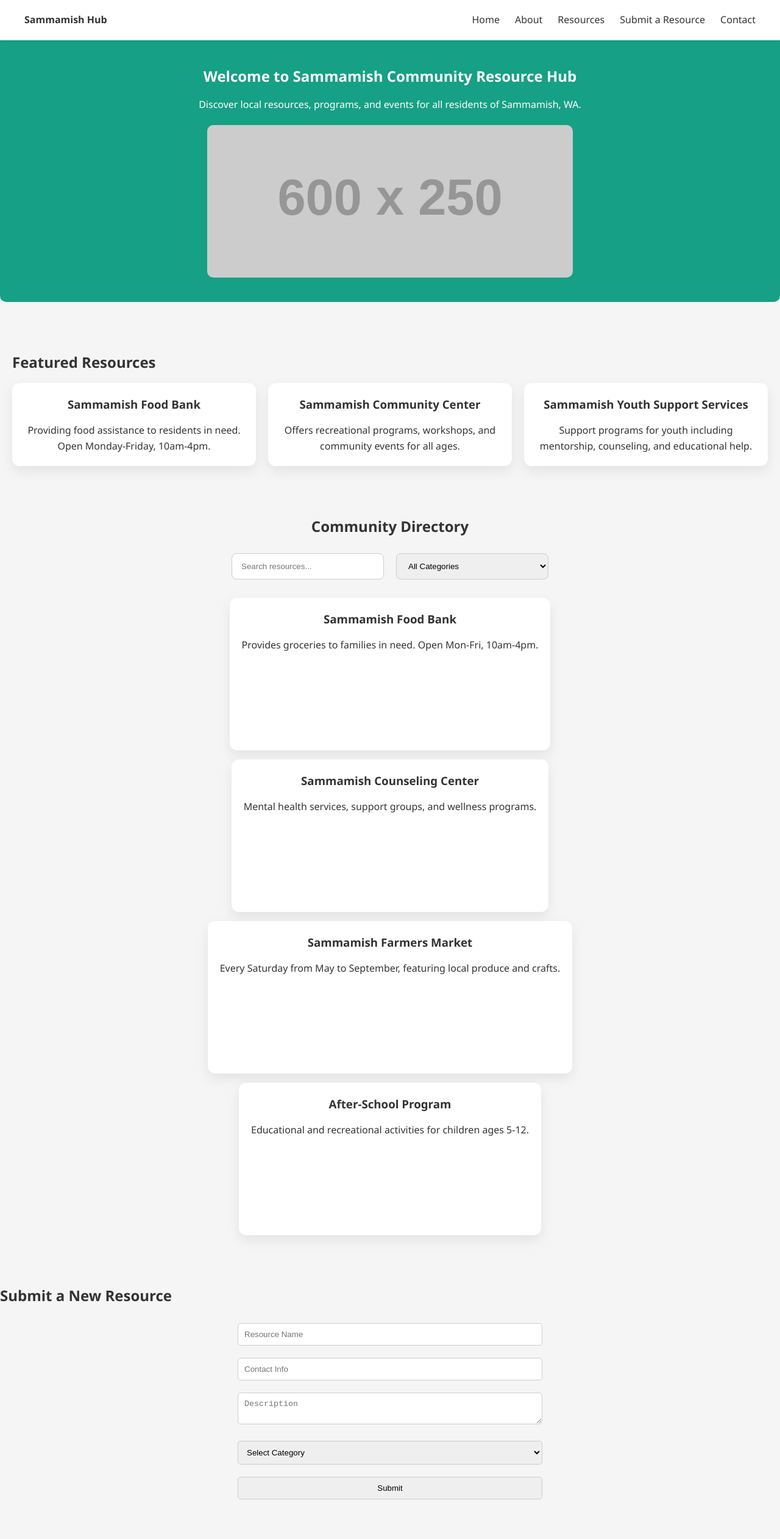
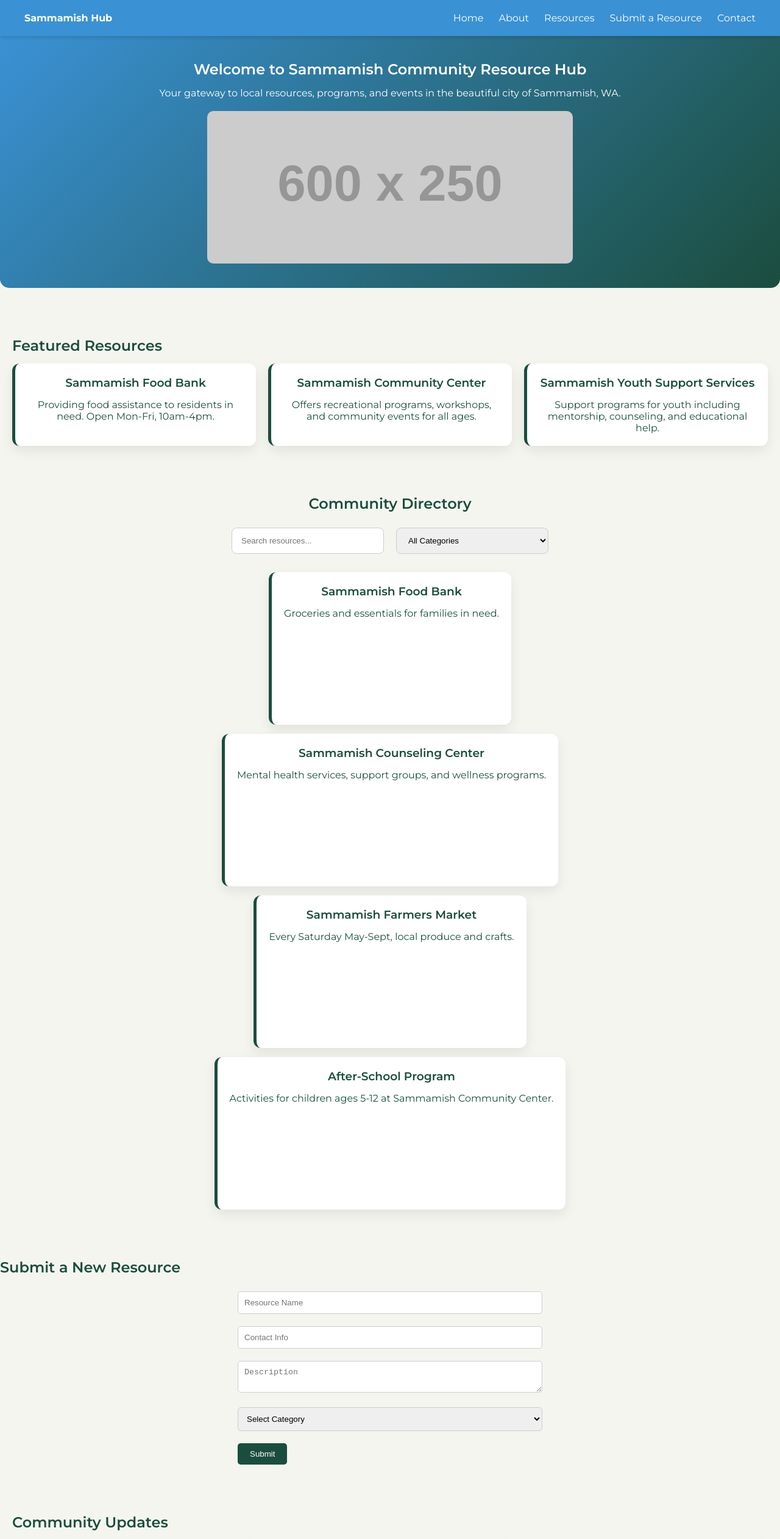
Before and after one commit to palashbagkar/Community-Resource-Hub, a plain HTML site: page index.html in a window 1280 px wide. Shown: the top 2523 px of the page at 61% size. Drawn offline with Linux system fonts and the light colour scheme; placeholder pictures from the web are drawn by us.

Commit message:
Update index.html

```diff
--- a/index.html
+++ b/index.html
@@ -4,25 +4,50 @@
 <meta charset="UTF-8">
 <meta name="viewport" content="width=device-width, initial-scale=1.0">
 <title>Sammamish Community Resource Hub</title>
+<link href="https://fonts.googleapis.com/css2?family=Montserrat:wght@400;600;700&display=swap" rel="stylesheet">
 <style>
     * { box-sizing: border-box; margin:0; padding:0; }
-    body { font-family: 'Segoe UI', Arial, sans-serif; line-height: 1.6; background-color: #f5f5f5; color: #333; scroll-behavior: smooth; }
+    body {
+        font-family: 'Montserrat', sans-serif;
+        background-color: #F5F5F0; /* soft neutral background */
+        color: #1B4D3E; /* deep forest green for text */
+        scroll-behavior: smooth;
+    }
     a { text-decoration: none; color: inherit; }
     section { margin-bottom: 80px; opacity: 0; transform: translateY(40px); transition: all 0.8s ease; }
     section.visible { opacity: 1; transform: translateY(0); }
     h1,h2,h3,h4 { margin-bottom: 15px; font-weight: 600; }
 
-    header { background-color: #ffffff; padding: 20px 40px; box-shadow: 0 2px 4px rgba(0,0,0,0.05); position: sticky; top:0; z-index: 1000; }
+    header {
+        background-color: #3A91D4; /* lake blue */
+        color: #fff;
+        padding: 20px 40px;
+        box-shadow: 0 2px 6px rgba(0,0,0,0.15);
+        position: sticky;
+        top:0;
+        z-index: 1000;
+    }
     nav { display: flex; justify-content: space-between; align-items: center; }
     nav ul { list-style: none; display: flex; gap: 25px; }
-    nav li a:hover { color: #16a085; }
+    nav li a:hover { color: #D4AF37; } /* gold accent hover */
 
-    #hero { display: flex; flex-direction: column; align-items: center; justify-content: center; min-height: 50vh; text-align: center; background-color: #16a085; color: #fff; border-radius: 0 0 10px 10px; padding: 40px 20px; }
+    #hero {
+        display: flex;
+        flex-direction: column;
+        align-items: center;
+        justify-content: center;
+        min-height: 50vh;
+        text-align: center;
+        background: linear-gradient(135deg, #3A91D4 0%, #1B4D3E 100%);
+        color: #fff;
+        border-radius: 0 0 15px 15px;
+        padding: 40px 20px;
+    }
     #hero img { width: 80%; max-width: 600px; border-radius:10px; margin-top: 20px; }
 
     #featured-resources { padding: 0 20px; }
     .highlight-cards { display: flex; gap: 20px; flex-wrap: wrap; justify-content: center; }
-    .card { background-color: #fff; padding: 20px; border-radius: 12px; min-width: 280px; flex: 1 1 250px; box-shadow: 0 8px 20px rgba(0,0,0,0.08); transition: transform 0.3s, box-shadow 0.3s; text-align: center; }
+    .card { background-color: #fff; padding: 20px; border-radius: 12px; min-width: 280px; flex: 1 1 250px; box-shadow: 0 8px 20px rgba(0,0,0,0.08); transition: transform 0.3s, box-shadow 0.3s; text-align: center; border-left: 5px solid #1B4D3E; }
     .card:hover { transform: translateY(-10px); box-shadow: 0 12px 25px rgba(0,0,0,0.12); }
 
     #community-directory { padding: 0 20px; text-align: center; }
@@ -32,15 +57,29 @@
 
     #community-updates { padding: 0 20px; }
     .update-cards { display: flex; flex-wrap: wrap; gap: 20px; justify-content: center; }
-    .update-card { background-color: #fff; padding: 20px; border-radius: 12px; min-width: 280px; flex: 1 1 250px; box-shadow: 0 6px 15px rgba(0,0,0,0.05); transition: transform 0.3s; display:flex; flex-direction:column; align-items:center; justify-content:center; height:140px; }
+    .update-card { background-color: #fff; padding: 20px; border-radius: 12px; min-width: 280px; flex: 1 1 250px; box-shadow: 0 6px 15px rgba(0,0,0,0.05); transition: transform 0.3s; display:flex; flex-direction:column; align-items:center; justify-content:center; height:140px; border-left: 5px solid #3A91D4; }
     .update-card:hover { transform: translateY(-5px); }
 
-    footer { text-align: center; background-color: #2c3e50; color: #fff; padding: 10px 20px; position: relative; }
+    button, #footer-toggle {
+        background-color: #1B4D3E;
+        color: #fff;
+        border: none;
+        border-radius: 5px;
+        padding: 10px 20px;
+        margin-top: 10px;
+        cursor: pointer;
+        transition: all 0.3s ease;
+    }
+    button:hover, #footer-toggle:hover {
+        background-color: #D4AF37;
+        color: #1B4D3E;
+    }
+
+    footer { text-align: center; background-color: #1B4D3E; color: #F5F5F0; padding: 10px 20px; position: relative; }
     #footer-content { max-height: 0; overflow: hidden; transition: max-height 0.3s ease, padding 0.3s ease; }
     #footer-content.open { max-height: 200px; padding: 20px 0; }
-    #footer-toggle { background-color: #16a085; color: #fff; border:none; padding:10px 20px; margin-top:10px; cursor:pointer; border-radius:5px; }
 
-    input, textarea, select, button { width: 100%; padding: 10px; margin: 10px 0; border-radius: 5px; border: 1px solid #ccc; }
+    input, textarea, select { width: 100%; padding: 10px; margin: 10px 0; border-radius: 5px; border: 1px solid #ccc; }
 
 </style>
 </head>
@@ -62,7 +101,7 @@
 <main>
     <section id="hero">
         <h1>Welcome to Sammamish Community Resource Hub</h1>
-        <p>Discover local resources, programs, and events for all residents of Sammamish, WA.</p>
+        <p>Your gateway to local resources, programs, and events in the beautiful city of Sammamish, WA.</p>
         <img src="https://via.placeholder.com/600x250" alt="Community Hero Banner">
     </section>
 
@@ -71,7 +110,7 @@
         <div class="highlight-cards">
             <div class="card">
                 <h3>Sammamish Food Bank</h3>
-                <p>Providing food assistance to residents in need. Open Monday-Friday, 10am-4pm.</p>
+                <p>Providing food assistance to residents in need. Open Mon-Fri, 10am-4pm.</p>
             </div>
             <div class="card">
                 <h3>Sammamish Community Center</h3>
@@ -99,7 +138,7 @@
         <div class="directory-list" id="directoryList">
             <div class="card" data-category="Non-Profit">
                 <h3>Sammamish Food Bank</h3>
-                <p>Provides groceries to families in need. Open Mon-Fri, 10am-4pm.</p>
+                <p>Groceries and essentials for families in need.</p>
             </div>
             <div class="card" data-category="Support Service">
                 <h3>Sammamish Counseling Center</h3>
@@ -107,11 +146,11 @@
             </div>
             <div class="card" data-category="Event">
                 <h3>Sammamish Farmers Market</h3>
-                <p>Every Saturday from May to September, featuring local produce and crafts.</p>
+                <p>Every Saturday May-Sept, local produce and crafts.</p>
             </div>
             <div class="card" data-category="Program">
                 <h3>After-School Program</h3>
-                <p>Educational and recreational activities for children ages 5-12.</p>
+                <p>Activities for children ages 5-12 at Sammamish Community Center.</p>
             </div>
         </div>
     </section>
@@ -138,7 +177,7 @@
         <div class="update-cards">
             <div class="update-card">
                 <h4>Sammamish Summer Festival</h4>
-                <p>Annual festival on June 15th featuring live music, local food vendors, and family activities.</p>
+                <p>June 15th, live music, food vendors, and family activities.</p>
             </div>
             <div class="update-card">
                 <h4>Youth Program Launch</h4>
@@ -146,7 +185,7 @@
             </div>
             <div class="update-card">
                 <h4>Volunteer Opportunities</h4>
-                <p>Sign up to volunteer at the food bank, community center, or local events.</p>
+                <p>Help at the food bank, community center, or local events.</p>
             </div>
         </div>
     </section>
```
